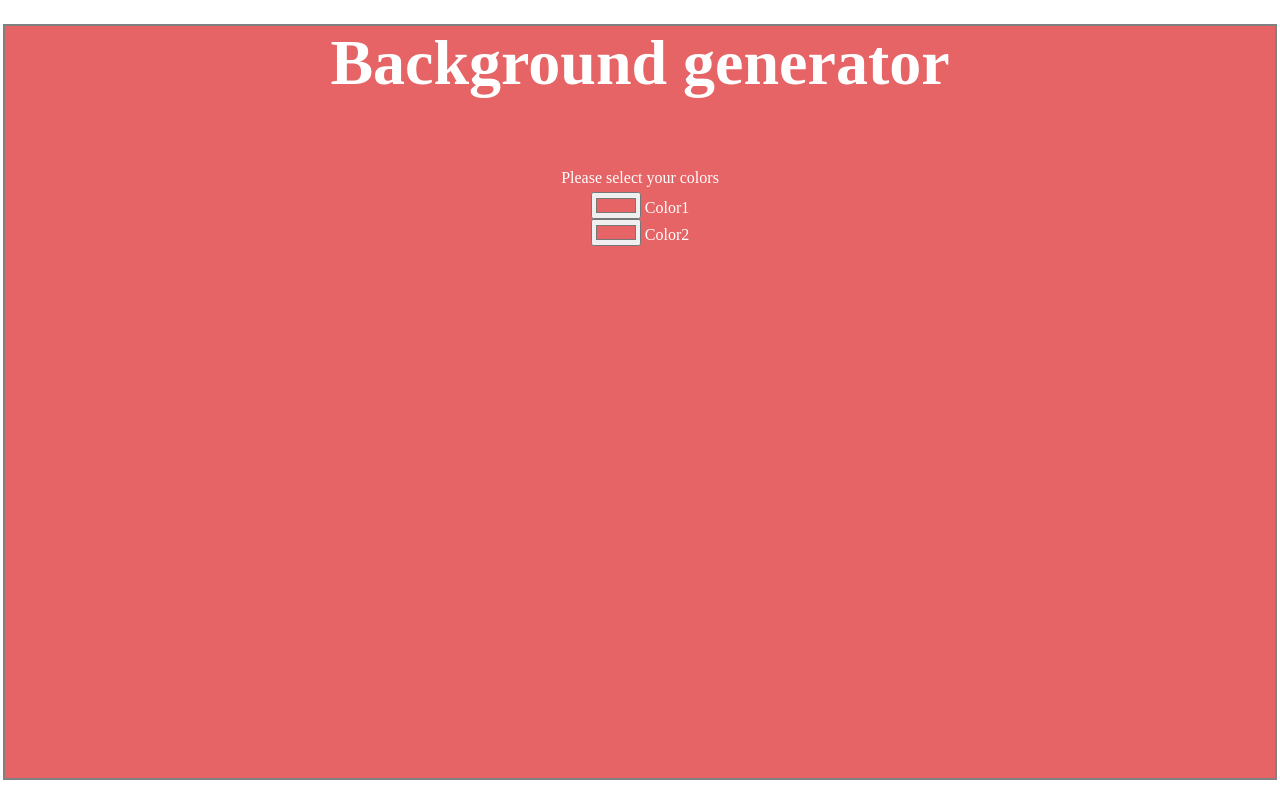
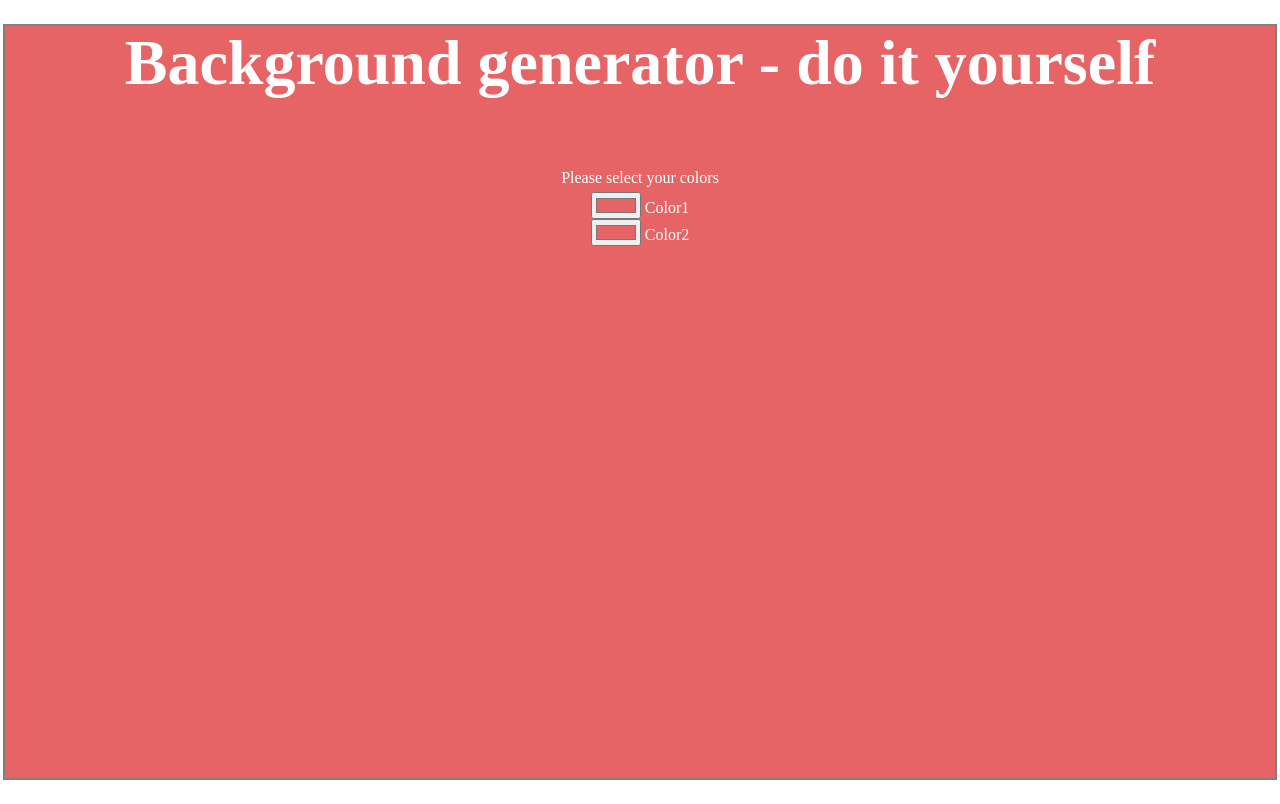
Before and after one commit to plingier/GitTest, a plain HTML site: page index.html in a window 1280 px wide. Drawn offline with Linux system fonts and the light colour scheme.

Commit message:
changing h1

```diff
--- a/index.html
+++ b/index.html
@@ -7,7 +7,7 @@
 <body>
 	<section>
 		<h1>
-			Background generator
+			Background generator - do it yourself
 		</h1>
 		<p>Please select your colors</p>
 		<div>
```
